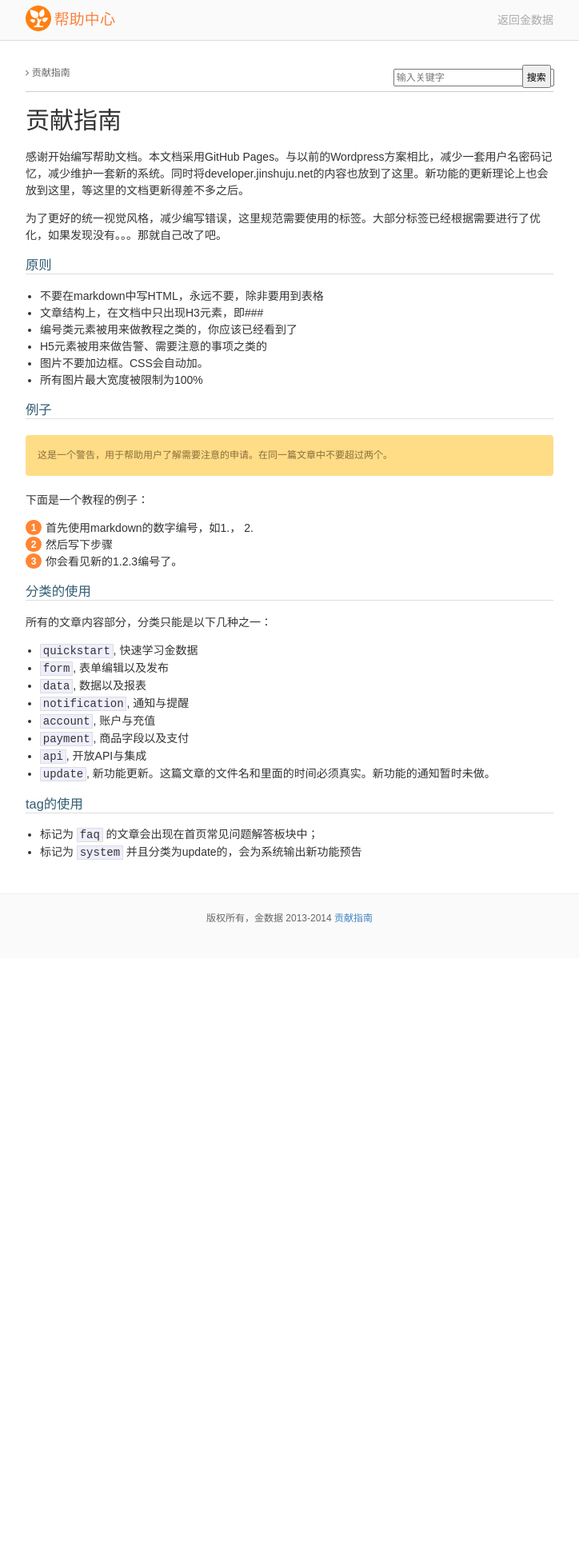
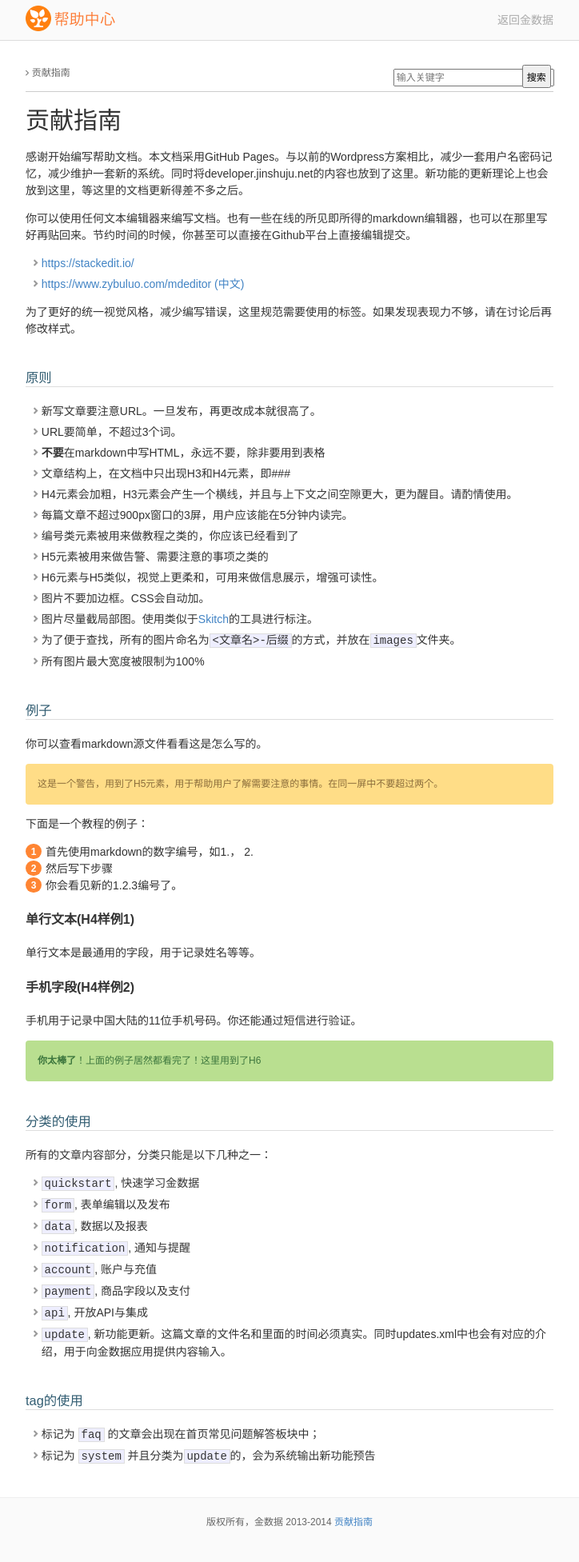
Before and after one commit to jinshuju/help.jinshuju.net, a Jekyll site: the page built from _posts/2014-1-1-contribution-guide.md, in a window 1280 px wide. Shown: the whole page at 80% size, without its empty margins (278-1002 px from the left). Built offline with Jekyll 4.4.1, drawn with Linux system fonts in a browser that asks for light colours; Markdown is read by kramdown in place of the engine named in the settings; before the commit the page ends 1198 px from its top, so only the background shows below that.

```diff
--- a/_posts/2014-1-1-contribution-guide.md
+++ b/_posts/2014-1-1-contribution-guide.md
@@ -7,26 +7,50 @@
 
 感谢开始编写帮助文档。本文档采用GitHub Pages。与以前的Wordpress方案相比，减少一套用户名密码记忆，减少维护一套新的系统。同时将developer.jinshuju.net的内容也放到了这里。新功能的更新理论上也会放到这里，等这里的文档更新得差不多之后。
 
-为了更好的统一视觉风格，减少编写错误，这里规范需要使用的标签。大部分标签已经根据需要进行了优化，如果发现没有。。。那就自己改了吧。
+你可以使用任何文本编辑器来编写文档。也有一些在线的所见即所得的markdown编辑器，也可以在那里写好再贴回来。节约时间的时候，你甚至可以直接在Github平台上直接编辑提交。
+
+* [https://stackedit.io/](https://stackedit.io/)
+* [https://www.zybuluo.com/mdeditor (中文)](https://www.zybuluo.com/mdeditor)
+
+为了更好的统一视觉风格，减少编写错误，这里规范需要使用的标签。如果发现表现力不够，请在讨论后再修改样式。
 
 ### 原则
 
-* 不要在markdown中写HTML，永远不要，除非要用到表格
-* 文章结构上，在文档中只出现H3元素，即\###
+* 新写文章要注意URL。一旦发布，再更改成本就很高了。
+* URL要简单，不超过3个词。
+* **不要**在markdown中写HTML，永远不要，除非要用到表格
+* 文章结构上，在文档中只出现H3和H4元素，即\###
+* H4元素会加粗，H3元素会产生一个横线，并且与上下文之间空隙更大，更为醒目。请酌情使用。
+* 每篇文章不超过900px窗口的3屏，用户应该能在5分钟内读完。
 * 编号类元素被用来做教程之类的，你应该已经看到了
 * H5元素被用来做告警、需要注意的事项之类的
+* H6元素与H5类似，视觉上更柔和，可用来做信息展示，增强可读性。
 * 图片不要加边框。CSS会自动加。
+* 图片尽量截局部图。使用类似于[Skitch](http://evernote.com/skitch/)的工具进行标注。
+* 为了便于查找，所有的图片命名为`<文章名>-后缀`的方式，并放在`images`文件夹。
 * 所有图片最大宽度被限制为100%
 
 ### 例子
 
-##### 这是一个警告，用于帮助用户了解需要注意的申请。在同一篇文章中不要超过两个。
+你可以查看markdown源文件看看这是怎么写的。
+
+##### 这是一个警告，用到了H5元素，用于帮助用户了解需要注意的事情。在同一屏中不要超过两个。
 
 下面是一个教程的例子：
 
 1. 首先使用markdown的数字编号，如1.， 2.
 2. 然后写下步骤
 3. 你会看见新的1.2.3编号了。
+
+#### 单行文本(H4样例1)
+
+单行文本是最通用的字段，用于记录姓名等等。
+
+#### 手机字段(H4样例2)
+
+手机用于记录中国大陆的11位手机号码。你还能通过短信进行验证。
+
+###### **你太棒了**！上面的例子居然都看完了！这里用到了H6
 
 ### 分类的使用
 
@@ -39,9 +63,9 @@
 * `account`, 账户与充值
 * `payment`, 商品字段以及支付
 * `api`, 开放API与集成
-* `update`, 新功能更新。这篇文章的文件名和里面的时间必须真实。新功能的通知暂时未做。
+* `update`, 新功能更新。这篇文章的文件名和里面的时间必须真实。同时updates.xml中也会有对应的介绍，用于向金数据应用提供内容输入。
 
 ### tag的使用
 
 * 标记为 `faq` 的文章会出现在首页常见问题解答板块中；
-* 标记为 `system` 并且分类为update的，会为系统输出新功能预告
+* 标记为 `system` 并且分类为`update`的，会为系统输出新功能预告
--- a/css/main.css
+++ b/css/main.css
@@ -223,9 +223,14 @@
   border-bottom: 1px solid #dddddd;
   font-weight: normal;
   color: #325d72;
+  margin: 40px 0px 20px 0px;
 }
 
-.article h5 {
+.article h4 {
+  font-size: 16px;
+}
+
+.article h5, .article h6 {
   background-color: #ffdd87;
   border: #ffce54;
   color: #8a6d3b;
@@ -233,6 +238,13 @@
   font-weight: normal;
   padding: 15px;
   border-radius: 4px;
+  margin: 10px 0px;
+}
+
+.article h6 {
+  background-color: #b9df90;
+  border: #a0d468;
+  color: #3c763d;
 }
 
 .article img {
@@ -263,7 +275,14 @@
 }
 
 .post ul {
-  padding-left: 18px;
+  padding-left: 10px;
+}
+
+.article ul li {
+  background: transparent url(/images/bullet-li.png) 0 0.4em no-repeat;
+  padding-left: .7em;
+  margin: 5px 0;
+  list-style: none;
 }
 
 .article .post ol>li:before {
```
Also changed, not shown: _posts/2014-2-7-api-auth.md (+1 -1 lines), _posts/2014-2-7-form-api.md (+1 -1 lines).
